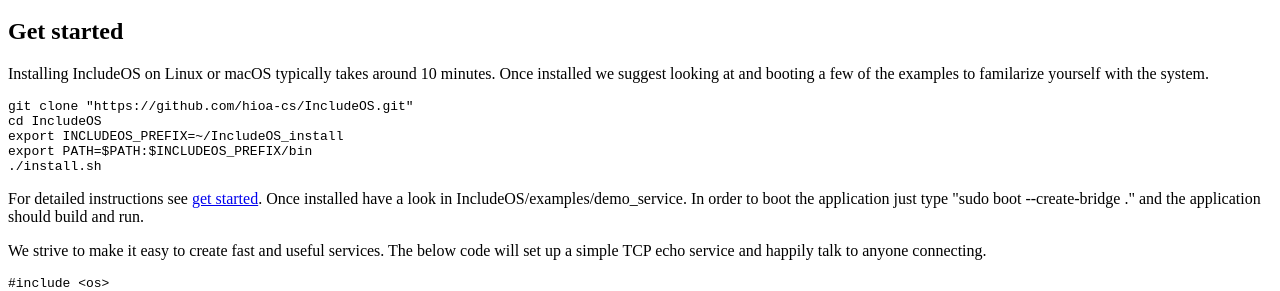
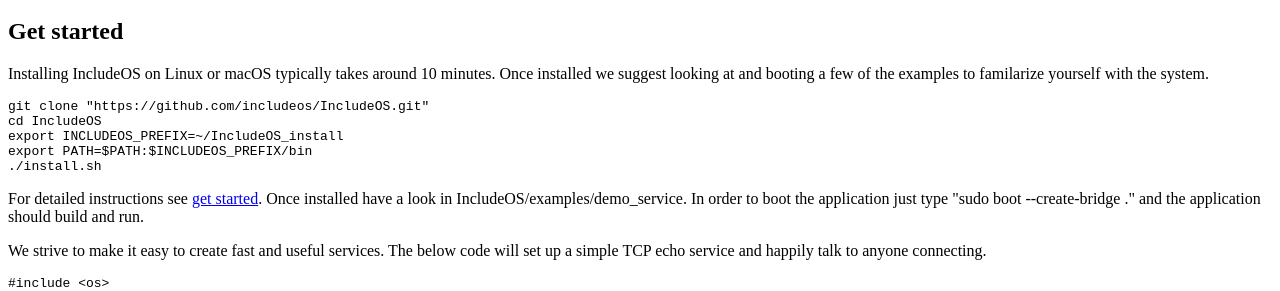
Before and after one commit to includeos/includeos.org, a Jekyll site: the page built from _src/_pages/index.html, in a window 1280 px wide. Shown: the part 726-1017 px from the top of the page. Built offline with Jekyll 4.4.1, drawn with Linux system fonts in a browser that asks for light colours; nearby versions of some CDN libraries; library files that are not in the unit come from our copies.

Commit message:
Forgot one ref to github

```diff
--- a/_src/_includes/index_content.html
+++ b/_src/_includes/index_content.html
@@ -78,7 +78,7 @@
       <p>Installing IncludeOS on Linux or macOS typically takes around 10 minutes. Once installed
        we suggest looking at and booting a few of the examples to familarize yourself with the system.
       </p>
-        <pre><code class="bash">git clone "https://github.com/hioa-cs/IncludeOS.git"
+        <pre><code class="bash">git clone "https://github.com/includeos/IncludeOS.git"
 cd IncludeOS
 export INCLUDEOS_PREFIX=~/IncludeOS_install
 export PATH=$PATH:$INCLUDEOS_PREFIX/bin
```
